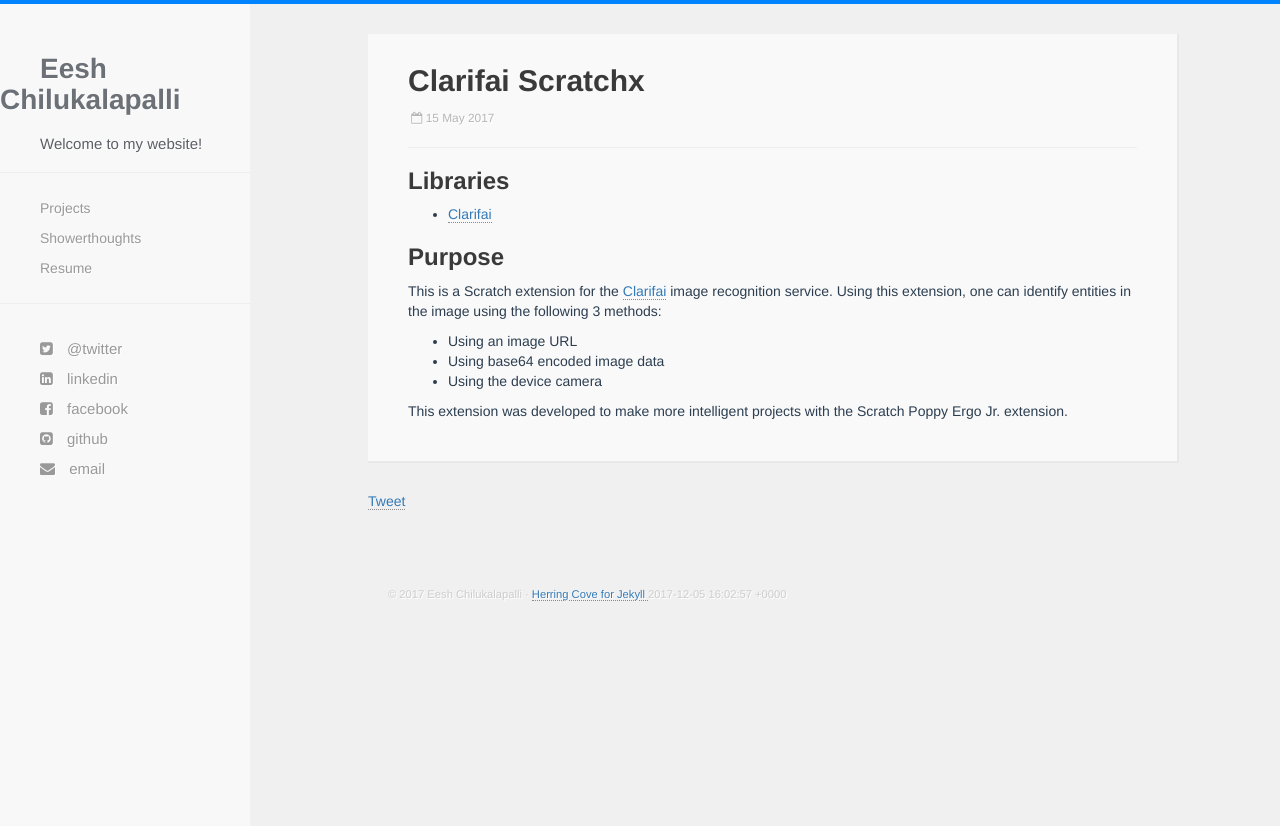
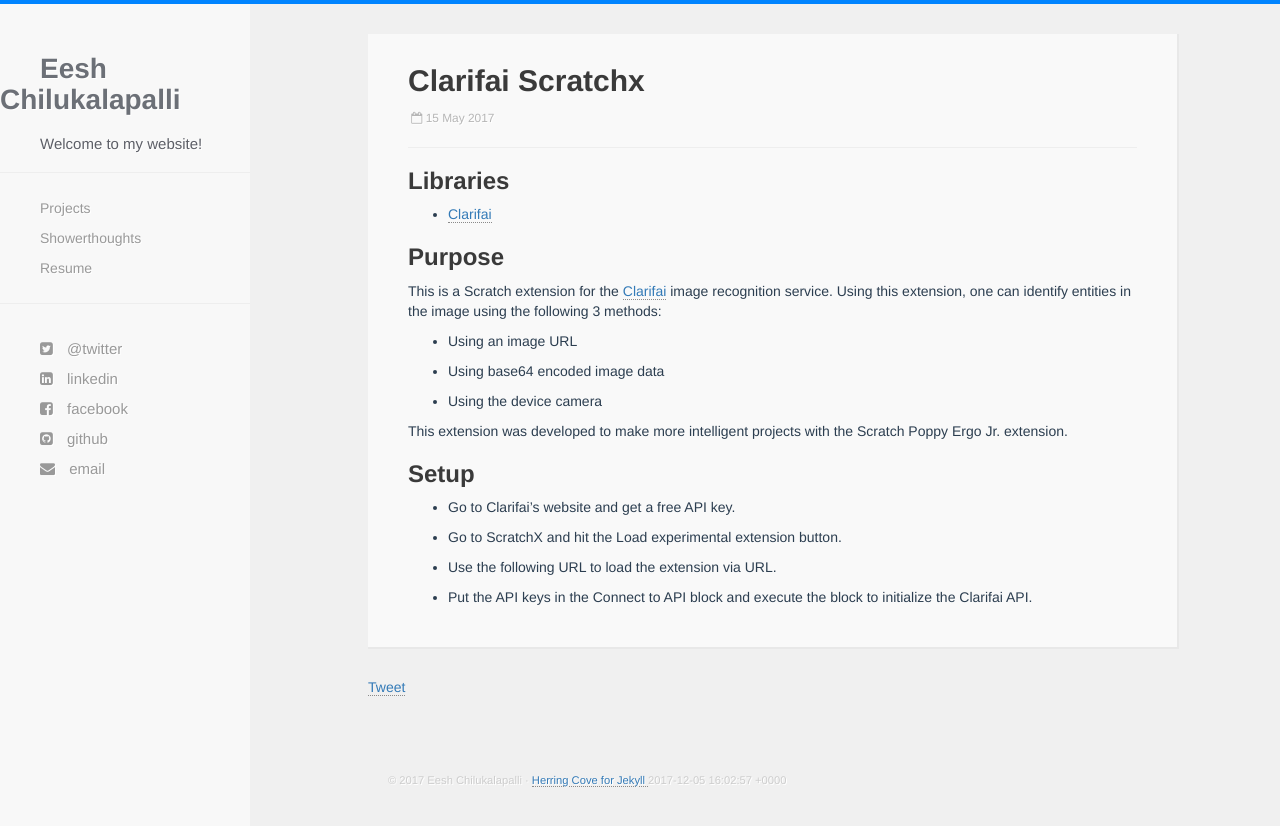
Before and after one commit to eesh/eesh.github.io, a Jekyll site: the page built from projects/_posts/2017-05-15-Clarifai-ScratchX.markdown, in a window 1280 px wide. Shown: the top 826 px of the page. Built offline with Jekyll 4.4.1, drawn with Linux system fonts in a browser that asks for light colours; nearby versions of some CDN libraries; comment, search, counter and statistics services are not loaded.

Commit message:
format bullets

```diff
--- a/projects/_posts/2017-05-15-Clarifai-ScratchX.markdown
+++ b/projects/_posts/2017-05-15-Clarifai-ScratchX.markdown
@@ -14,7 +14,19 @@
 This is a Scratch extension for the <a href="https://www.clarifai.com">Clarifai</a> image recognition service. Using this extension, one can identify entities in the image using the following 3 methods:
 
 * Using an image URL
+
 * Using base64 encoded image data
+
 * Using the device camera
 
 This extension was developed to make more intelligent projects with the Scratch Poppy Ergo Jr. extension.
+
+### Setup
+
+* Go to Clarifai’s website and get a free API key.
+
+* Go to ScratchX and hit the Load experimental extension button.
+
+* Use the following URL to load the extension via URL.
+
+* Put the API keys in the Connect to API block and execute the block to initialize the Clarifai API.
```
